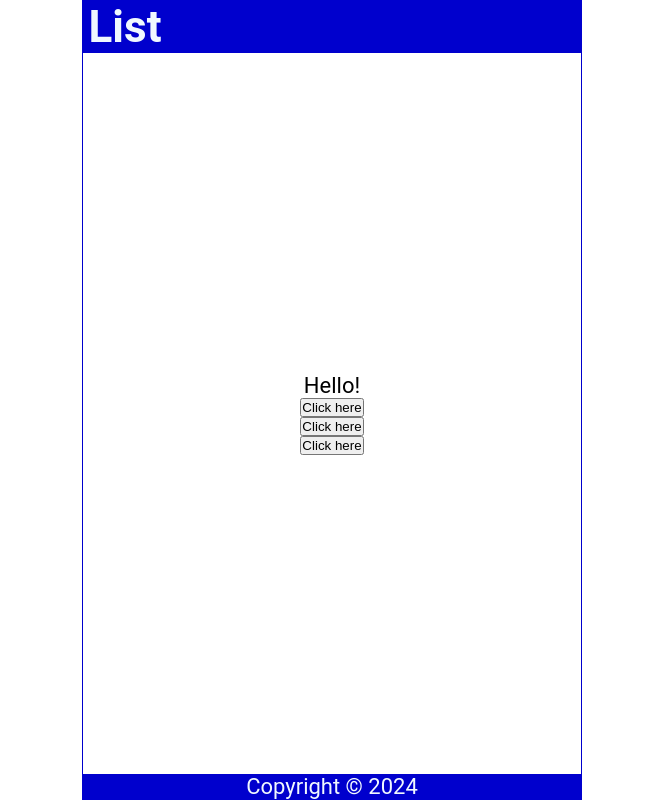
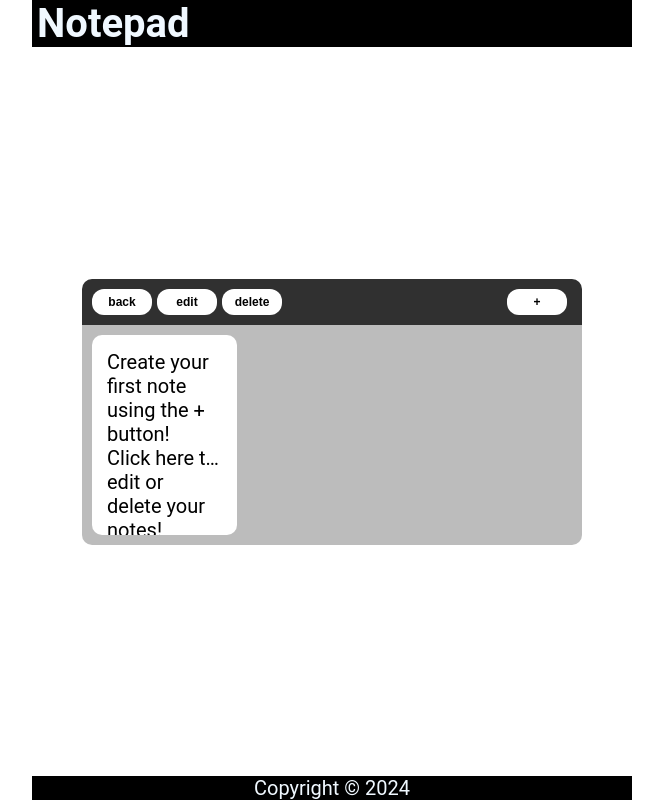
Before and after one commit to kathrynmckean/reactTest, a React (Create React App) app: page / in a window 1280 px wide. Shown: the whole page, without its empty margins (308-971 px from the left). Built offline with nearby package versions, Linux system fonts and the light colour scheme.

Commit message:
Adding the basic structure of a notepad app, no interaction yet.

```diff
--- a/src/Content.js
+++ b/src/Content.js
@@ -1,26 +1,30 @@
-import React from 'react'
+import React from "react";
+import Nav from "./Nav.js";
+import NoteContainer from "./NoteContainer.js";
+import NoteEditor from "./NoteEditor.js";
 
 const Content = () => {
-  const handleClick = () => {
-    console.log('you clicked it')
-  }
-  const handleClick2 = (name) => {
-    console.log(`${name} you clicked it`)
-  }
-  const handleClick3 = (e) => {
-    console.log(e.target)
-  }
+  const handleClick = (e) => {
+    console.log(e);
+  };
+  // const handleClick2 = (name) => {
+  //   console.log(`${name} you clicked it`);
+  // };
+  // const handleClick3 = (e) => {
+  //   console.log(e.target);
+  // };
 
   return (
     <main>
-      <p onDoubleClick={handleClick}>
-        Hello!
-      </p>
-      <button onClick={handleClick}>Click here</button>
-      <button onClick={() => handleClick2('katie')}>Click here</button>
-      <button onClick={(e) => handleClick3(e)}>Click here</button>
+      {/* <p onDoubleClick={handleClick}>Hello!</p> */}
+      {/* <button onClick={handleClick}>Click here</button> */}
+      {/* <button onClick={() => handleClick2("katie")}>Click here</button>
+      <button onClick={(e) => handleClick3(e)}>Click here</button> */}
+      {/* <button onClick={(e) => handleClick(e)}>back</button> */}
+      <Nav />
+      <NoteContainer />
     </main>
-  )
-}
+  );
+};
 
-export default Content
+export default Content;
--- a/src/Header.js
+++ b/src/Header.js
@@ -2,11 +2,10 @@
 
 const Header = ({ logo }) => {
   return (
-<header>
-    <h1>List</h1>
-
-</header>
-  )
-}
+    <header>
+      <h1>Notepad</h1>
+    </header>
+  );
+};
 
 export default Header;
--- /dev/null
+++ b/src/Nav.js
@@ -0,0 +1,22 @@
+const Nav = ({ logo }) => {
+  const handleClick = () => {
+    console.log();
+  };
+
+  const newNote = () => {
+    console.log("new note");
+  };
+
+  return (
+    <nav>
+      <button id="backButton">back</button>
+      <button id="editButton">edit</button>
+      <button id="deleteButton">delete</button>
+      <button id="newButton" onClick={newNote}>
+        +
+      </button>
+    </nav>
+  );
+};
+
+export default Nav;
--- /dev/null
+++ b/src/NoteContainer.js
@@ -0,0 +1,17 @@
+const NoteContainer = () => {
+  const expandNote = (num) => {
+    console.log(num);
+  };
+  return (
+    <div id="noteContainer">
+      <div className="gridSquare" onClick={() => expandNote(1)} id="q1">
+        <div class="noteTitles" id="title1">
+          Create your first note using the + button!
+        </div>
+        <div id="text1">Click here to edit or delete your notes!</div>
+      </div>
+    </div>
+  );
+};
+
+export default NoteContainer;
--- /dev/null
+++ b/src/NoteEditor.js
@@ -0,0 +1,5 @@
+const NoteEditor = () => {
+  return <div id="noteEditor"></div>;
+};
+
+export default NoteEditor;
--- a/src/index.css
+++ b/src/index.css
@@ -17,14 +17,13 @@ code {
 }
 
 html {
-  font-size: 22px;
+  font-size: 20px;
 }
 
 body {
   min-height: 100vh;
-  font-family: 'Roboto', 'Oxygen',
-  'Ubuntu', 'Cantarell', 'Fira Sans', 'Droid Sans', 'Helvetica Neue',
-  sans-serif;
+  font-family: "Roboto", "Oxygen", "Ubuntu", "Cantarell", "Fira Sans",
+    "Droid Sans", "Helvetica Neue", sans-serif;
   -webkit-font-smoothing: antialiased;
   -mox-osx-font-smoothing: grayscale;
 }
@@ -35,15 +34,16 @@ body {
   justify-content: center;
   align-items: center;
   height: calc(100vh);
-  max-width: 500px;
-  border: 1px solid mediumblue;
-margin: auto;
+  max-width: 600px;
+  /* border: 5px solid black; */
+  margin: auto;
+  /* background-color: lightpink; */
 }
 
 header {
   width: calc(100%);
   padding: 0 0.25em;
-  background-color: mediumblue;
+  background-color: black;
   color: aliceblue;
   display: flex;
   justify-content: space-between;
@@ -51,23 +51,87 @@ header {
 }
 
 main {
-  width: 100%;
+  max-width: 600px;
   display: flex;
   flex-direction: column;
   flex-grow: 1;
   justify-content: center;
   align-items: center;
   overflow-y: auto;
-
 }
 
 footer {
   width: calc(100%);
   padding: 0 0.25em;
-  background-color: mediumblue;
+  background-color: rgb(0, 0, 0);
   color: aliceblue;
   display: flex;
   /* justify-content: space-between; */
   justify-content: center;
   align-items: center;
 }
+
+nav {
+  display: flex;
+  padding: 10px;
+  display: flex;
+  background-color: #303030;
+  width: 100%;
+  border-radius: 10px 10px 0px 0px;
+}
+
+button {
+  transition: opacity 0.25s ease-in-out;
+  background-color: #fff;
+  border-radius: 12px;
+  color: #000;
+  cursor: pointer;
+  font-weight: bold;
+  padding: 6px 10px;
+  margin-right: 5px;
+  text-align: center;
+  width: 60px;
+  box-sizing: border-box;
+  border: 0;
+  font-size: 12px;
+}
+
+#newButton {
+  margin-left: auto;
+}
+
+#noteContainer {
+  display: grid;
+  justify-content: center;
+  grid-template-columns: 33% 33% 33%;
+  min-height: 200px;
+  min-width: 500px;
+  justify-content: space-between;
+  background-color: #bcbcbc;
+  border-radius: 0px 0px 10px 10px;
+}
+
+.gridSquare {
+  background-color: #fff;
+  border-radius: 10px;
+  margin: 10px;
+  padding: 15px;
+  height: 200px;
+  /* width: 200px; */
+  /* min-width: 150px; */
+  /* max-width: 300px; */
+  display: -webkit-box;
+  -webkit-line-clamp: 5;
+  -webkit-box-orient: vertical;
+  overflow: hidden;
+  /*       white-space: nowrap; */
+  text-overflow: ellipsis;
+  box-sizing: border-box;
+  /* border: 3px solid transparent; */
+  transition: width 1s ease-in-out;
+}
+
+.gridSquare:hover {
+  /* border: 3px solid white; */
+  box-shadow: 0px 0px 3px black inset;
+}
```
Also changed, not shown: src/App.js (+6 -9 lines), .codesandbox/tasks.json (added), .devcontainer/devcontainer.json (added).
